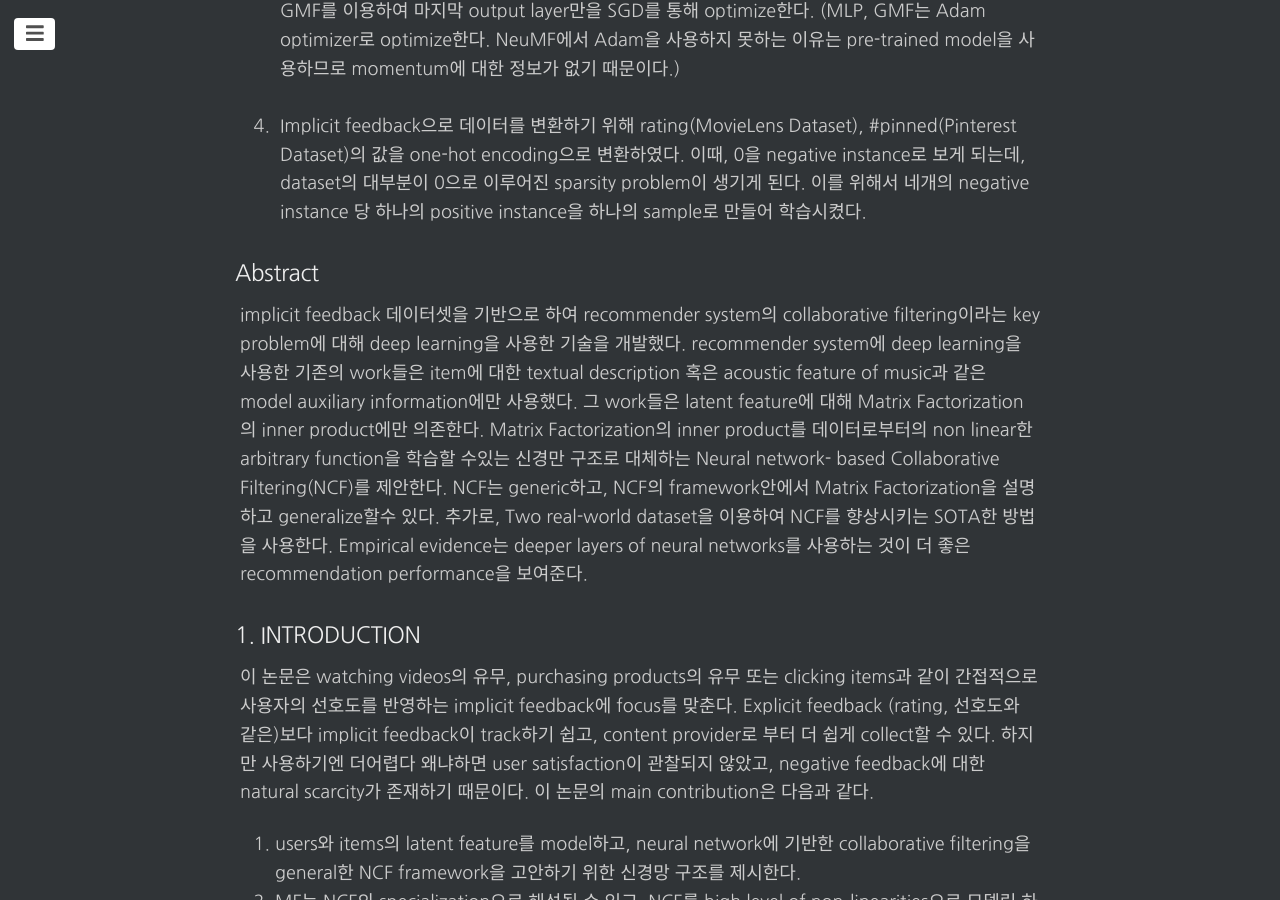
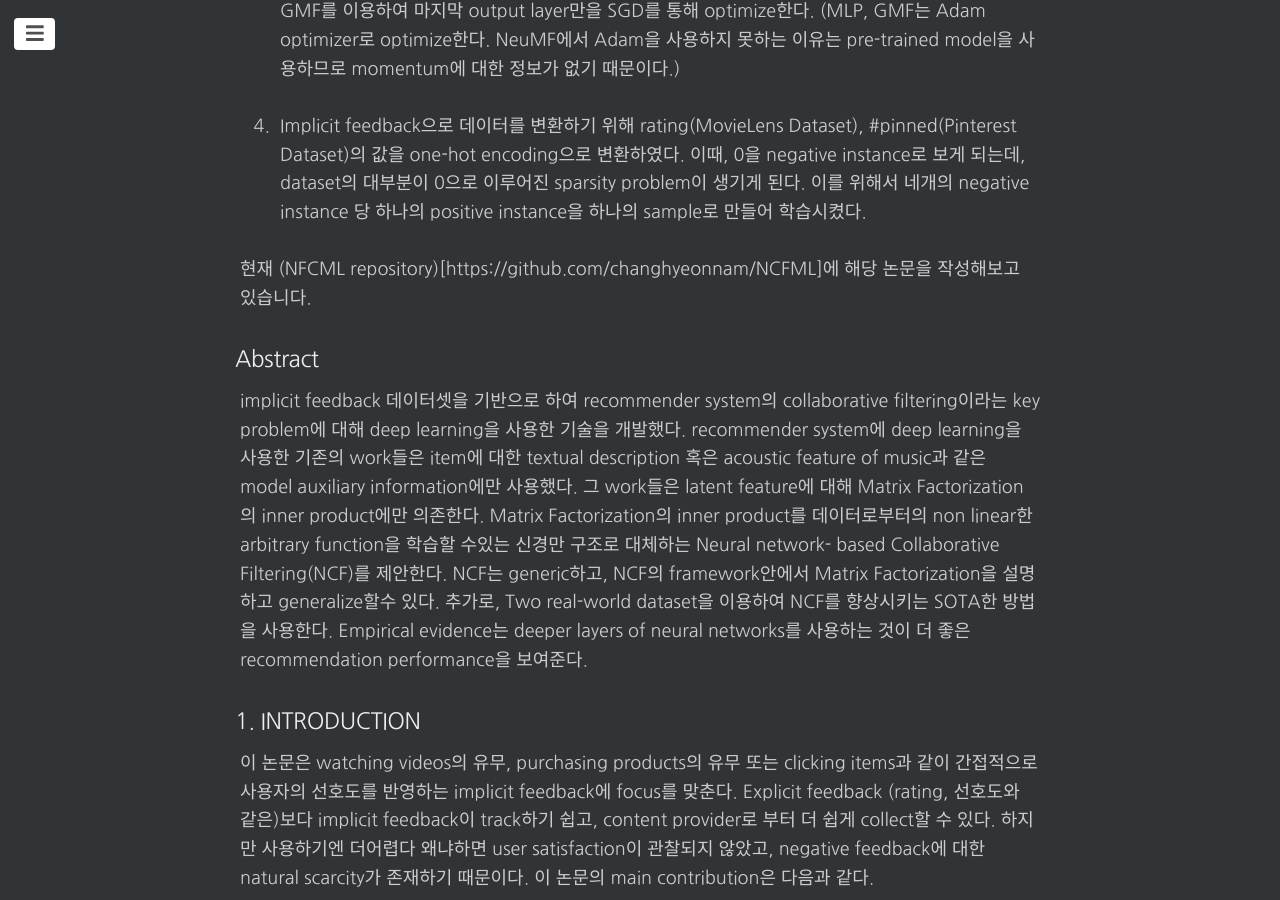
Before and after one commit to changhyeonnam/changhyeonnam.github.io, a Jekyll site: the page built from _posts/2021/2021-12-28-Neural_Collaborative_Filtering.md, in a window 1280 px wide and 900 px high, scrolled down 814 px. Built offline with Jekyll 4.4.1, drawn with Linux system fonts in a browser that asks for light colours; nearby versions of some CDN libraries; formulas are drawn with MathJax 3; comment, search, counter and statistics services are not loaded.

Commit message:
update ncf.md

```diff
--- a/_posts/2021/2021-12-28-Neural_Collaborative_Filtering.md
+++ b/_posts/2021/2021-12-28-Neural_Collaborative_Filtering.md
@@ -22,6 +22,7 @@ NCF에서 제가 생각한 핵심은 다음과 같습니다.
 
 4. Implicit feedback으로 데이터를 변환하기 위해 rating(MovieLens Dataset), #pinned(Pinterest Dataset)의 값을 one-hot encoding으로 변환하였다. 이때, 0을 negative instance로 보게 되는데, dataset의 대부분이 0으로 이루어진 sparsity problem이 생기게 된다. 이를 위해서 네개의 negative instance 당 하나의 positive instance을 하나의 sample로 만들어 학습시켰다.
 
+현재 (NFCML repository)[https://github.com/changhyeonnam/NCFML]에 해당 논문을 작성해보고 있습니다.
 
 ### Abstract
 
```
